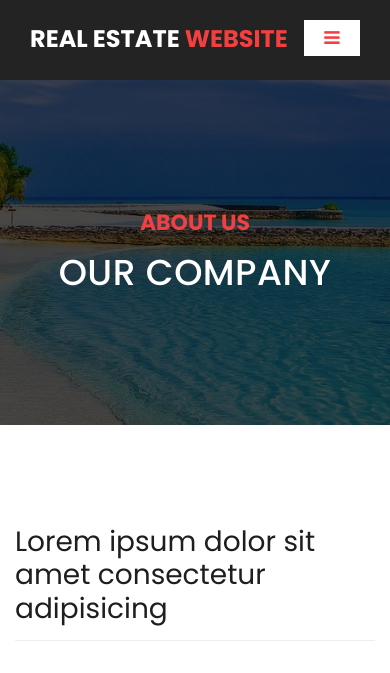
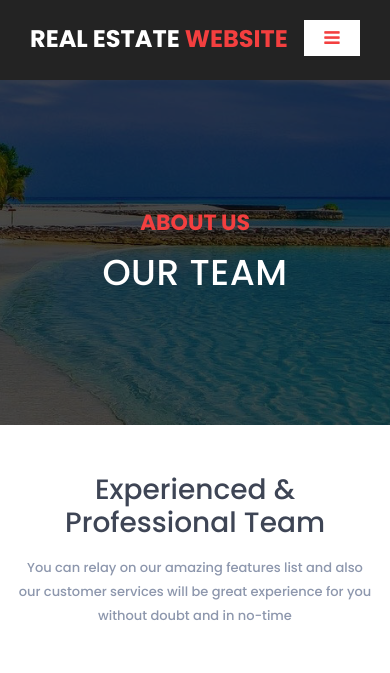
Before and after one commit to Azraqisy123/FinalProject_TravellingWeb, a PHP site: page /about-us.php in a window 390 px wide. Shown: the top 673 px of the page. Run offline with PHP 8.4, Linux system fonts and the light colour scheme.

Commit message:
update new about us

```diff
--- a/about-us.php
+++ b/about-us.php
@@ -9,12 +9,15 @@
   <meta name="author" content="">
   <link rel="icon" href="assets/images/favicon.ico">
 
+
   <link href="https://fonts.googleapis.com/css?family=Poppins:100,200,300,400,500,600,700,800,900&display=swap" rel="stylesheet">
+
 
   <title>PHPJabbers.com | Free Real Estate Website Template</title>
 
   <!-- Bootstrap core CSS -->
   <link href="vendor/bootstrap/css/bootstrap.min.css" rel="stylesheet">
+
 
   <!-- Additional CSS Files -->
   <link rel="stylesheet" href="assets/css/fontawesome.css">
@@ -24,7 +27,6 @@
 </head>
 
 <body>
-
   <!-- ***** Preloader Start ***** -->
   <div id="preloader">
     <div class="jumper">
@@ -81,57 +83,92 @@
         <div class="col-md-12">
           <div class="text-content">
             <h4>about us</h4>
-            <h2>our company</h2>
+            <h2>Our Team</h2>
           </div>
         </div>
       </div>
     </div>
   </div>
 
-
-  <div class="best-features about-features">
+  <div class="py-5 team4">
     <div class="container">
+      <div class="row justify-content-center mb-5">
+        <div class="col-md-7 text-center">
+          <h3 class="mb-3">Experienced & Professional Team</h3>
+          <h6 class="subtitle">You can relay on our amazing features list and also our customer services will be great experience for you without doubt and in no-time</h6>
+        </div>
+      </div>
+      <div class="row">
+        <!-- column  -->
+        <div class="col-lg-3 mb-5">
+          <!-- Row -->
           <div class="row">
             <div class="col-md-12">
-          <div class="section-heading">
-            <h2>Lorem ipsum dolor sit amet consectetur adipisicing</h2>
+              <img src="https://www.wrappixel.com/demos/ui-kit/wrapkit/assets/images/team/t1.jpg" alt="wrapkit" class="img-fluid rounded-circle" />
             </div>
-        </div>
-        <div class="col-md-6">
-          <div class="right-image">
-            <img src="assets/images/about-1-570x350.jpg" alt="">
-          </div>
-        </div>
-        <div class="col-md-6">
-          <div class="left-content">
-            <h4>Lorem ipsum dolor sit amet.</h4>
-            <p>Lorem ipsum dolor sit amet, consectetur adipisicing elit. Sed voluptate nihil eum consectetur similique? Consectetur, quod, incidunt, harum nisi dolores delectus reprehenderit voluptatem perferendis dicta dolorem non blanditiis ex fugiat. Lorem ipsum dolor sit amet, consectetur adipisicing elit.<br><br>Lorem ipsum dolor sit amet, consectetur adipisicing elit. Et, consequuntur, modi mollitia corporis ipsa voluptate corrupti eum ratione ex ea praesentium quibusdam? Aut, in eum facere corrupti necessitatibus perspiciatis quis.</p>
-            <ul class="social-icons">
-              <li><a href="#"><i class="fa fa-facebook"></i></a></li>
-              <li><a href="#"><i class="fa fa-twitter"></i></a></li>
-              <li><a href="#"><i class="fa fa-linkedin"></i></a></li>
-              <li><a href="#"><i class="fa fa-behance"></i></a></li>
-            </ul>
+            <div class="col-md-12 text-center">
+              <div class="pt-2">
+                <h5 class="mt-4 font-weight-medium mb-0">Michael Doe</h5>
+                <h6 class="subtitle mb-3">Property Specialist</h6>
+                <p>You can relay on our amazing features list and also our customer services will be great experience.</p>
               </div>
             </div>
           </div>
+          <!-- Row -->
+        </div>
+        <!-- column  -->
+        <!-- column  -->
+        <div class="col-lg-3 mb-4">
+          <!-- Row -->
+          <div class="row">
+            <div class="col-md-12">
+              <img src="https://www.wrappixel.com/demos/ui-kit/wrapkit/assets/images/team/t2.jpg" alt="wrapkit" class="img-fluid rounded-circle" />
+            </div>
+            <div class="col-md-12 text-center">
+              <div class="pt-2">
+                <h5 class="mt-4 font-weight-medium mb-0">Michael Doe</h5>
+                <h6 class="subtitle mb-3">Property Specialist</h6>
+                <p>You can relay on our amazing features list and also our customer services will be great experience.</p>
               </div>
             </div>
-
-
-  <div class="team-members">
-    <div class="container">
+          </div>
+          <!-- Row -->
+        </div>
+        <!-- column  -->
+        <!-- column  -->
+        <div class="col-lg-3 mb-4">
+          <!-- Row -->
           <div class="row">
             <div class="col-md-12">
-          <div class="section-heading">
-            <h2>Lorem ipsum dolor sit amet.</h2>
+              <img src="https://www.wrappixel.com/demos/ui-kit/wrapkit/assets/images/team/t3.jpg" alt="wrapkit" class="img-fluid rounded-circle" />
             </div>
-
-          <h5>Lorem ipsum dolor sit amet.</h5>
-
-          <p>Lorem ipsum dolor sit amet, consectetur adipisicing elit. Sed voluptate nihil eum consectetur similique? Consectetur, quod, incidunt, harum nisi dolores delectus reprehenderit voluptatem perferendis dicta dolorem non blanditiis ex fugiat. Lorem ipsum dolor sit amet, consectetur adipisicing elit.<br><br>Lorem ipsum dolor sit amet, consectetur adipisicing elit. Et, consequuntur, modi mollitia corporis ipsa voluptate corrupti eum ratione ex ea praesentium quibusdam? Aut, in eum facere corrupti necessitatibus perspiciatis quis.</p>
-
-          <p>Lorem ipsum dolor sit amet, consectetur adipisicing elit. Nemo quae eveniet tempora reprehenderit quo, necessitatibus vel sit laboriosam, sunt obcaecati quisquam explicabo voluptatibus earum facilis quidem fuga maiores. Quasi, obcaecati? <br><br> Lorem ipsum dolor sit amet, consectetur adipisicing elit. Sequi, est officiis. Ipsam quas consequuntur adipisci quis, fuga pariatur eius eveniet qui similique nulla inventore accusantium, suscipit asperiores quibusdam culpa iure!</p>
+            <div class="col-md-12 text-center">
+              <div class="pt-2">
+                <h5 class="mt-4 font-weight-medium mb-0">Michael Doe</h5>
+                <h6 class="subtitle mb-3">Property Specialist</h6>
+                <p>You can relay on our amazing features list and also our customer services will be great experience.</p>
+              </div>
+            </div>
+          </div>
+          <!-- Row -->
+        </div>
+        <!-- column  -->
+        <!-- column  -->
+        <div class="col-lg-3 mb-4">
+          <!-- Row -->
+          <div class="row">
+            <div class="col-md-12">
+              <img src="https://www.wrappixel.com/demos/ui-kit/wrapkit/assets/images/team/t4.jpg" alt="wrapkit" class="img-fluid rounded-circle" />
+            </div>
+            <div class="col-md-12 text-center">
+              <div class="pt-2">
+                <h5 class="mt-4 font-weight-medium mb-0">Michael Doe</h5>
+                <h6 class="subtitle mb-3">Property Specialist</h6>
+                <p>You can relay on our amazing features list and also our customer services will be great experience.</p>
+              </div>
+            </div>
+          </div>
+          <!-- Row -->
         </div>
       </div>
     </div>
--- a/assets/css/style.css
+++ b/assets/css/style.css
@@ -283,6 +283,7 @@ header .navbar {
 	transition: all 0.5s;
 	margin-top: 5px;
 }
+
 .navbar .navbar-nav .nav-link:hover,
 .navbar .navbar-nav .active>.nav-link,
 .navbar .navbar-nav .nav-link.active,
@@ -307,6 +308,7 @@ header .navbar {
 	right: 30px;
 	top: 20px;
 }
+
 .navbar .navbar-toggler-icon:after {
 	content: '\f0c9';
 	color: #f33f3f;
@@ -1029,6 +1031,7 @@ footer .inner-content p a {
 		width: 90%;
 		margin-left: 5%;
 	}
+
 	.banner .text-content h4 {
 		font-size: 22px;
 	}
@@ -1037,11 +1040,13 @@ footer .inner-content p a {
 		font-size: 36px;
 		letter-spacing: 0.5px;
 	}
+
 	.banner-item-01,
 	.banner-item-02,
 	.banner-item-03 {
 		padding: 180px 0px;
 	}
+
 	.page-heading .text-content h4 {
 		font-size: 22px;
 	}
@@ -1050,6 +1055,7 @@ footer .inner-content p a {
 		font-size: 36px;
 		letter-spacing: 0.5px;
 	}
+
 	.section-heading a {
 		float: none;
 		margin-top: 0px;
@@ -1172,3 +1178,41 @@ footer .inner-content p a {
 		height: 100%;
 	}
 }
+
+.team4 h1,
+.team4 h2,
+.team4 h3,
+.team4 h4,
+.team4 h5,
+.team4 h6 {
+	color: #3e4555;
+}
+
+.team4 .font-weight-medium {
+	font-weight: 500;
+}
+
+.team4 h5 {
+	line-height: 22px;
+	font-size: 18px;
+}
+
+.team4 .subtitle {
+	color: #8d97ad;
+	line-height: 24px;
+	font-size: 13px;
+}
+
+.team4 ul li a {
+	color: #8d97ad;
+	padding-right: 15px;
+	-webkit-transition: 0.1s ease-in;
+	-o-transition: 0.1s ease-in;
+	transition: 0.1s ease-in;
+}
+
+.team4 ul li a:hover {
+	-webkit-transform: translate3d(0px, -5px, 0px);
+	transform: translate3d(0px, -5px, 0px);
+	color: #316ce8;
+}
--- a/login.php
+++ b/login.php
@@ -4,8 +4,7 @@
     <meta charset="UTF-8">
     <meta name="viewport" content="width=device-width, initial-scale=1.0">
     <link rel="icon" href="assets/images/favicon.ico">
-    <link href="https://fonts.googleapis.com/css?family=Poppins:100,200,300,400,500,600,700,800,900&display=swap"
-        rel="stylesheet">
+    <link href="https://fonts.googleapis.com/css?family=Poppins:100,200,300,400,500,600,700,800,900&display=swap" rel="stylesheet">
     <title>Document</title>
 
     <!-- Bootstrap core CSS -->
@@ -53,7 +52,7 @@
                     </div>
 
                     <!-- Submit button -->
-                    <button type="button" class="btn btn-primary btn-block mb-4">Sign in</button>
+                    <a href="index.php" class="btn btn-primary btn-block mb-4" role="button">Sign in</a>
 
                     <!-- Register buttons -->
                     <div class="text-center mb-5">
--- a/register.php
+++ b/register.php
@@ -99,7 +99,7 @@
                 </div>
 
                 <!-- Submit button -->
-                <button type="button" class="btn btn-primary btn-block">Register</button>
+                <button type="button" class="btn btn-primary btn-block mb-3">Register</button>
 
                 <!-- Register buttons -->
                 <div class="text-center mb-5">
```
Lines whose indentation alone changed are shown as unchanged.
